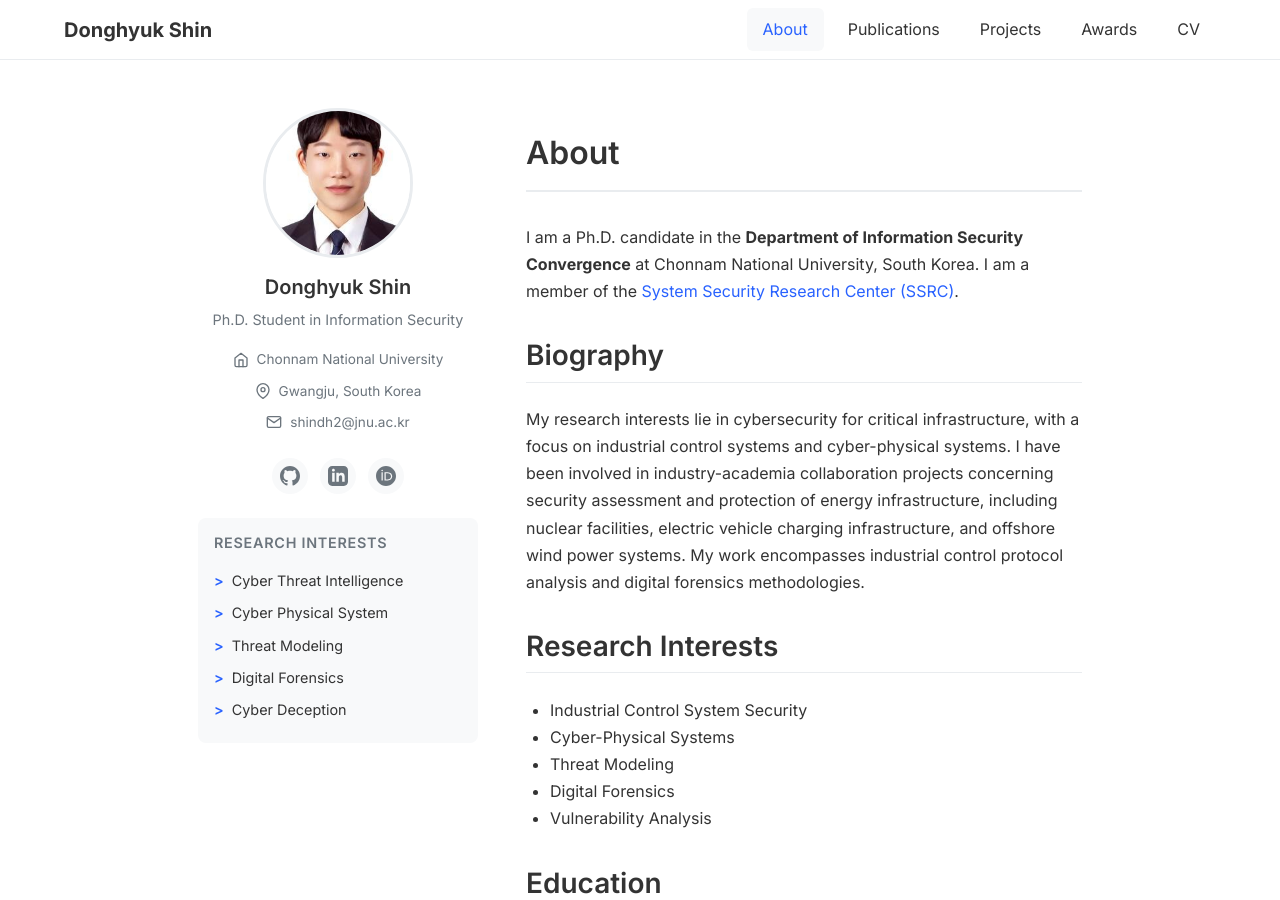
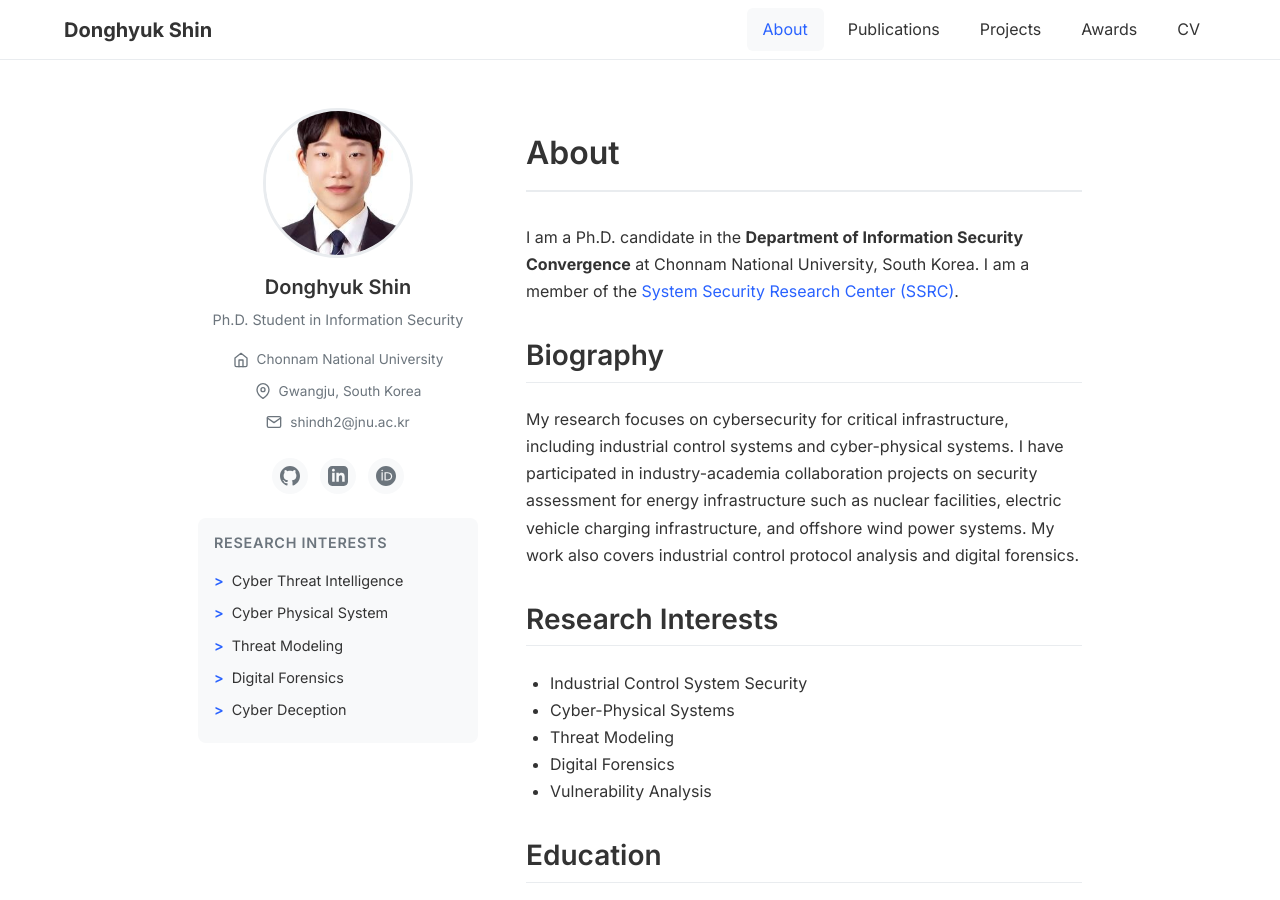
Before and after one commit to soledo/soledo.github.io, a Jekyll site: the page built from _pages/about.md, in a window 1280 px wide and 900 px high. Built offline with Jekyll 4.4.1, drawn with Linux system fonts in a browser that asks for light colours.

Commit message:
Update biography text on About page

```diff
--- a/_pages/about.md
+++ b/_pages/about.md
@@ -9,7 +9,7 @@ I am a Ph.D. candidate in the **Department of Information Security Convergence**
 
 ## Biography
 
-My research interests lie in cybersecurity for critical infrastructure, with a focus on industrial control systems and cyber-physical systems. I have been involved in industry-academia collaboration projects concerning security assessment and protection of energy infrastructure, including nuclear facilities, electric vehicle charging infrastructure, and offshore wind power systems. My work encompasses industrial control protocol analysis and digital forensics methodologies.
+My research focuses on cybersecurity for critical infrastructure, including industrial control systems and cyber-physical systems. I have participated in industry-academia collaboration projects on security assessment for energy infrastructure such as nuclear facilities, electric vehicle charging infrastructure, and offshore wind power systems. My work also covers industrial control protocol analysis and digital forensics.
 
 ## Research Interests
 
```
